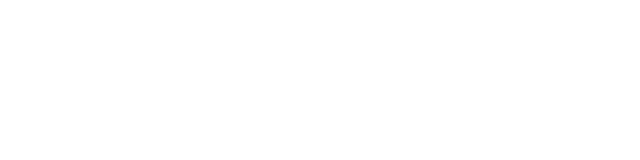
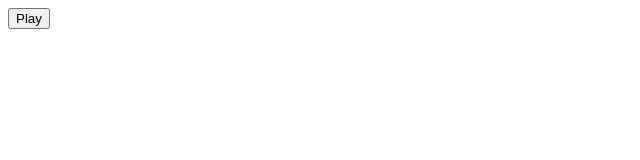
Before and after one commit to Omanshuamanarnxt/animation-ar, a React (Vite) app: page / in a window 1280 px wide. Shown: the top 160 px of the page, without its empty margins (0-640 px from the left). Built offline with nearby package versions, Linux system fonts and the light colour scheme.

Commit message:
play and pause animation

```diff
--- a/src/App.jsx
+++ b/src/App.jsx
@@ -1,8 +1,9 @@
-import React, { useEffect, useRef } from "react";
+import React, { useEffect, useRef, useState } from "react";
 import "./App.css";
 
 const App = () => {
   const modelViewerRef = useRef(null);
+  const [isPlaying, setIsPlaying] = useState(false);
 
   useEffect(() => {
     const modelViewer = document.querySelector("#change-speed-demo");
@@ -16,10 +17,23 @@
     modelViewer.addEventListener("load", play);
     modelViewer.addEventListener("finished", play);
   }, []);
+
+  const handleToggleAnimation = () => {
+    const modelViewer = modelViewerRef.current;
+    if (modelViewer) {
+      if (isPlaying) {
+        modelViewer.pause();
+      } else {
+        modelViewer.play();
+      }
+      setIsPlaying(!isPlaying);
+    }
+  };
   //test
   return (
     <div>
       <model-viewer
+        ref={modelViewerRef}
         id="change-speed-demo"
         camera-controls
         touch-action="pan-y"
@@ -28,8 +42,11 @@
         ar-modes="webxr scene-viewer"
         scale="0.2 0.2 0.2"
         shadow-intensity="1"
-        src="https://jobpostingbucket.s3.ap-south-1.amazonaws.com/wallsandfloor/RobotExpressive.glb"
+        src="./src/assets/RobotExpressive.glb"
         alt="An animate 3D model of a robot"></model-viewer>
+      <button onClick={handleToggleAnimation}>
+        {isPlaying ? "Pause" : "Play"}
+      </button>
     </div>
   );
 };
```
